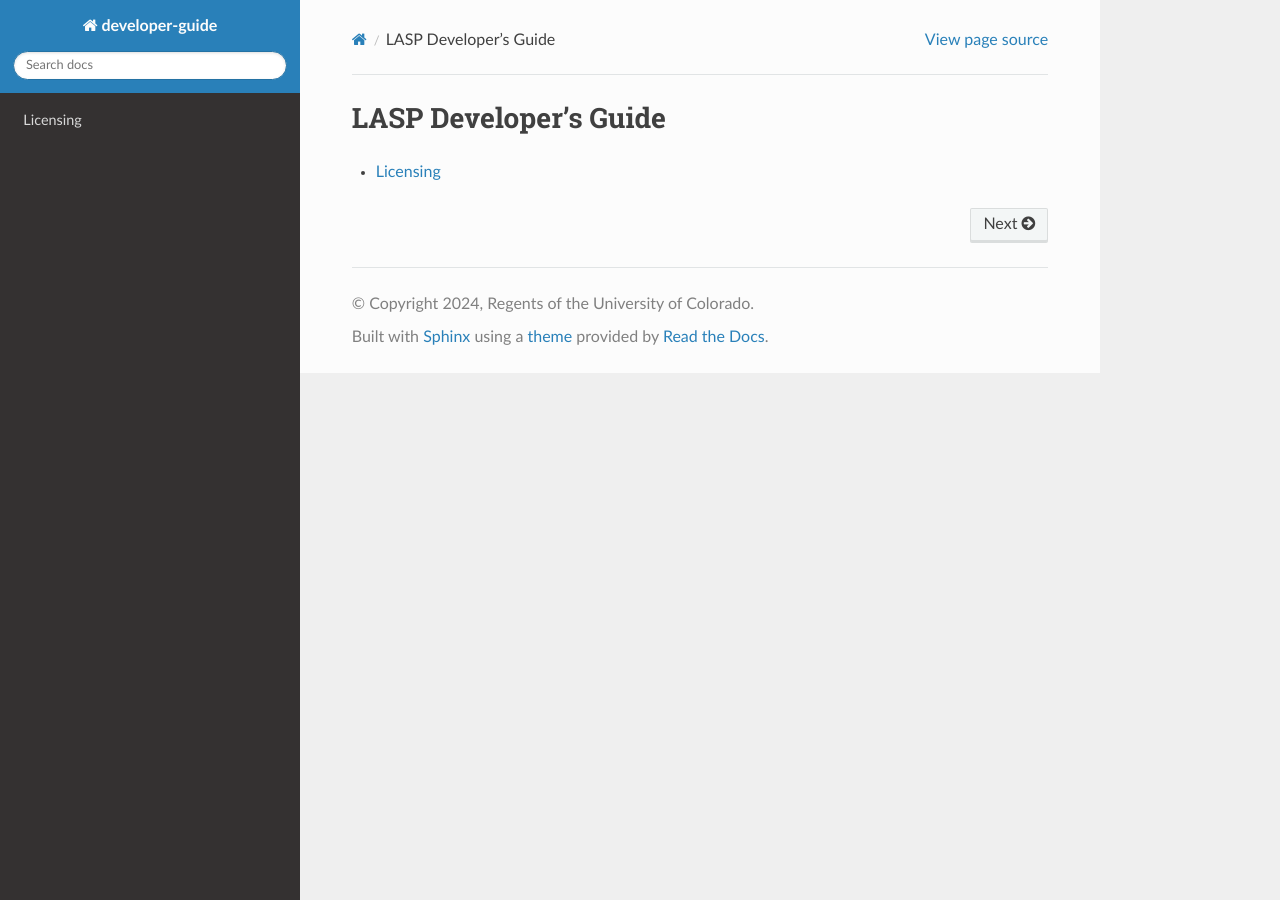
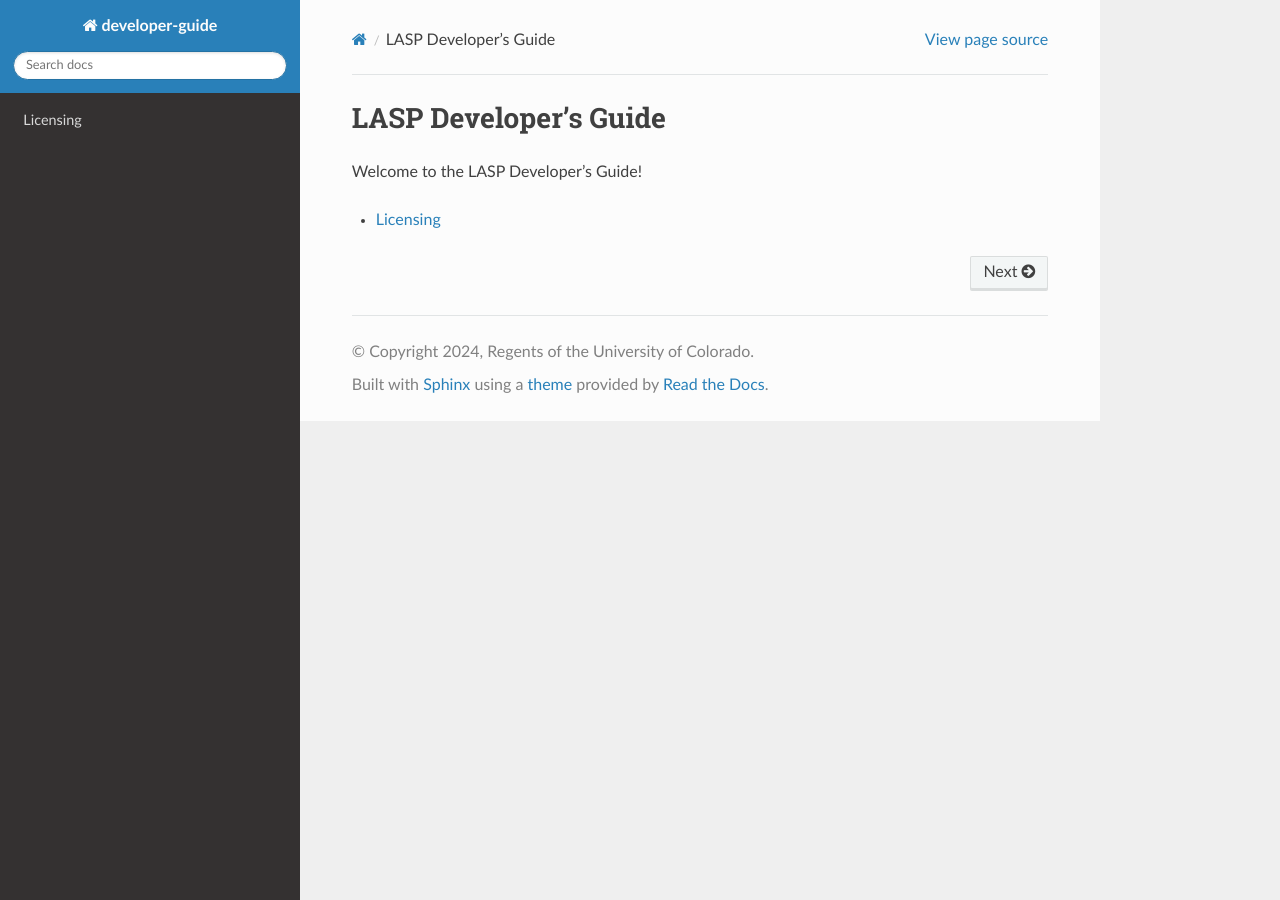
Before and after one commit to lasp/developer-guide, a Sphinx documentation site: the page built from docs/source/index.rst, in a window 1280 px wide. Built offline with Sphinx 7.4.7 and the Read the Docs theme 2.0.0, drawn with Linux system fonts in a browser that asks for light colours.

Commit message:
Small change to see if GitHub RTD build is working

```diff
--- a/docs/source/index.rst
+++ b/docs/source/index.rst
@@ -1,5 +1,7 @@
 LASP Developer's Guide
 ======================
+
+Welcome to the LASP Developer's Guide!
 
 .. toctree::
    :maxdepth: 1
```
